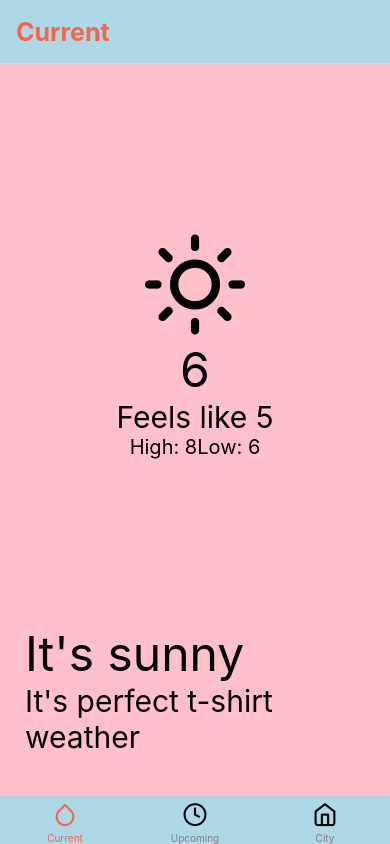
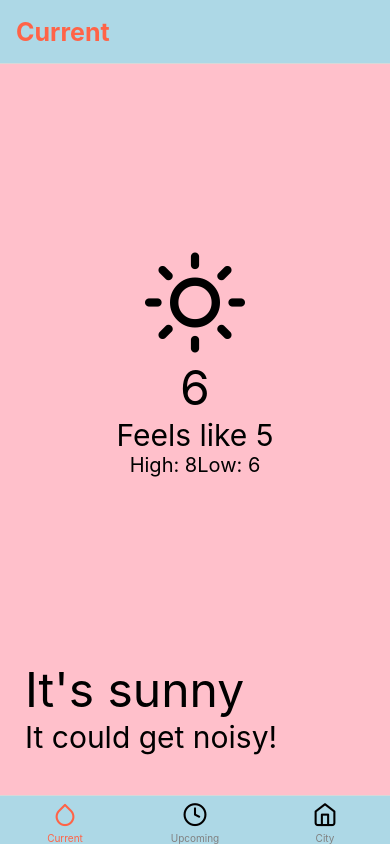
Before and after one commit to OoKiaoO/WeatherApp, a React Native app: screen /Current in a window 390 px wide. Built offline with nearby package versions, Linux system fonts and the light colour scheme.

Commit message:
added utilities folder w/ weather info

```diff
--- a/src/screens/CurrentWeather.js
+++ b/src/screens/CurrentWeather.js
@@ -2,6 +2,7 @@
 import { View, Text, SafeAreaView, StyleSheet } from 'react-native';
 import { Feather } from '@expo/vector-icons';
 import RowText from '../components/RowText';
+import { weatherType } from '../utilities/weatherTyper';
 
 const CurrentWeather = () => {
     const {
@@ -32,7 +33,7 @@
             </View>
             <RowText
                 messageOne={"It's sunny"}
-                messageTwo={"It's perfect t-shirt weather"}
+                messageTwo={weatherType['Thunderstorm'].message}
                 containerStyles={bodyWrapper}
                 messageOneStyles={description}
                 messageTwoStyles={message}
--- /dev/null
+++ b/src/utilities/weatherTyper.js
@@ -0,0 +1,42 @@
+export const weatherType = {
+    Thunderstorm: {
+        icon: 'zap',
+        message: 'It could get noisy!',
+        bcakgroundColor: '#000000'
+    },
+    Drizzle: {
+        icon: 'cloud-rain',
+        message: 'It might rain a little~',
+        backgroundColor: '#36554f'
+    },
+    Rain: {
+        icon: 'umbrella',
+        message: 'You will need an umbrella!',
+        backgroundColor: '#0000ff'
+    },
+    Snow: {
+        icon: 'cloud-snow',
+        message: "Let's build a snowman!",
+        backgroundColor: '#7f6065'
+    },
+    Clear: {
+        icon: 'sun',
+        message: 'It is perfect t-shirt weather',
+        backgroundColor: '#e47200'
+    },
+    Clouds: {
+        icon: 'cloud',
+        message: 'You could live in the clouds~',
+        backgroundColor: '#363636'
+    },
+    Haze: {
+        icon: 'wind',
+        message: 'It might be a bit damp!',
+        backgroundColor: '#58586e'
+    },
+    Mist: {
+        icon: 'align-justify',
+        mesasge: 'It might be hard to see~',
+        backgroundColor: '#3e3e37'
+    }
+}
```
